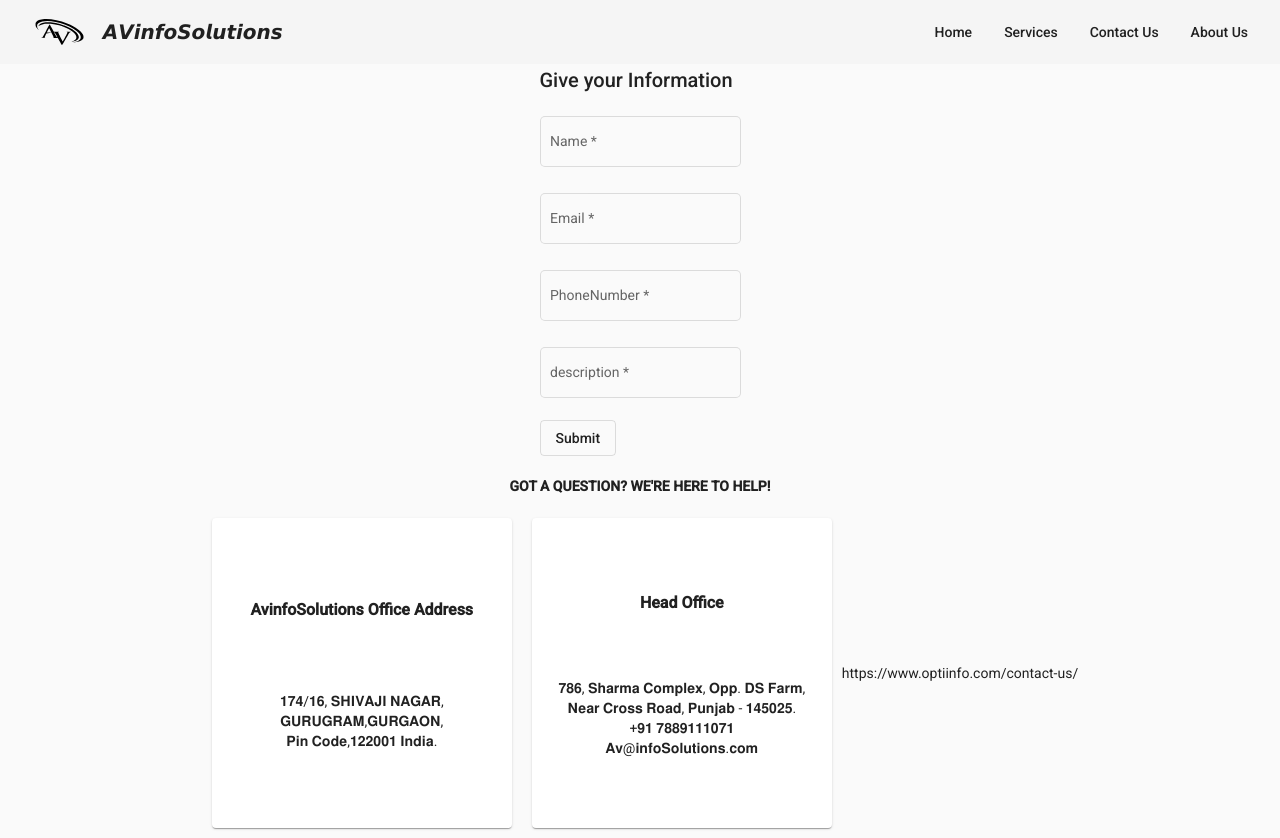
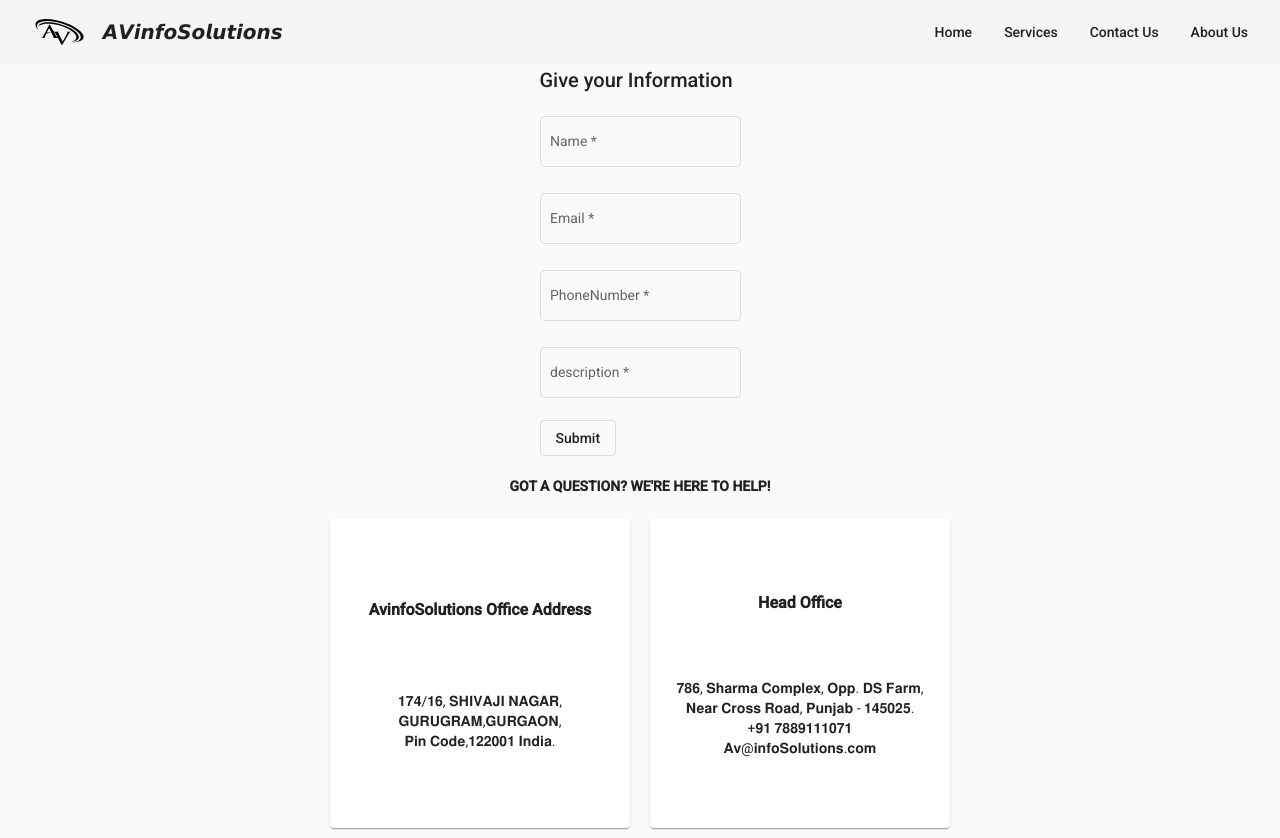
Before and after one commit to vishal121212121212112/AVInfoSolutions, an Angular app: page /contact-us in a window 1280 px wide. Built offline with nearby package versions, Linux system fonts and the light colour scheme.

Commit message:
contactus

```diff
--- a/src/app/Components/contact-us/contact-us.component.html
+++ b/src/app/Components/contact-us/contact-us.component.html
@@ -95,5 +95,4 @@
             𝐀𝐯@𝐢𝐧𝐟𝐨𝐒𝐨𝐥𝐮𝐭𝐢𝐨𝐧𝐬.𝐜𝐨𝐦
         </p>
     </mat-card>
-    https://www.optiinfo.com/contact-us/
 </div>
```
